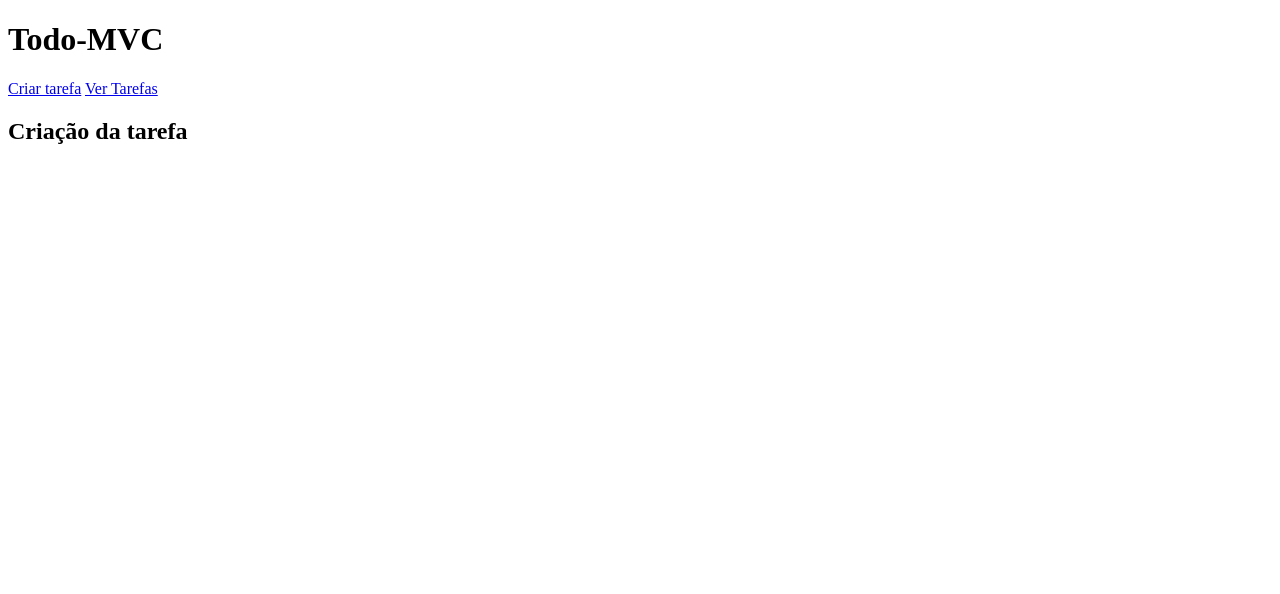
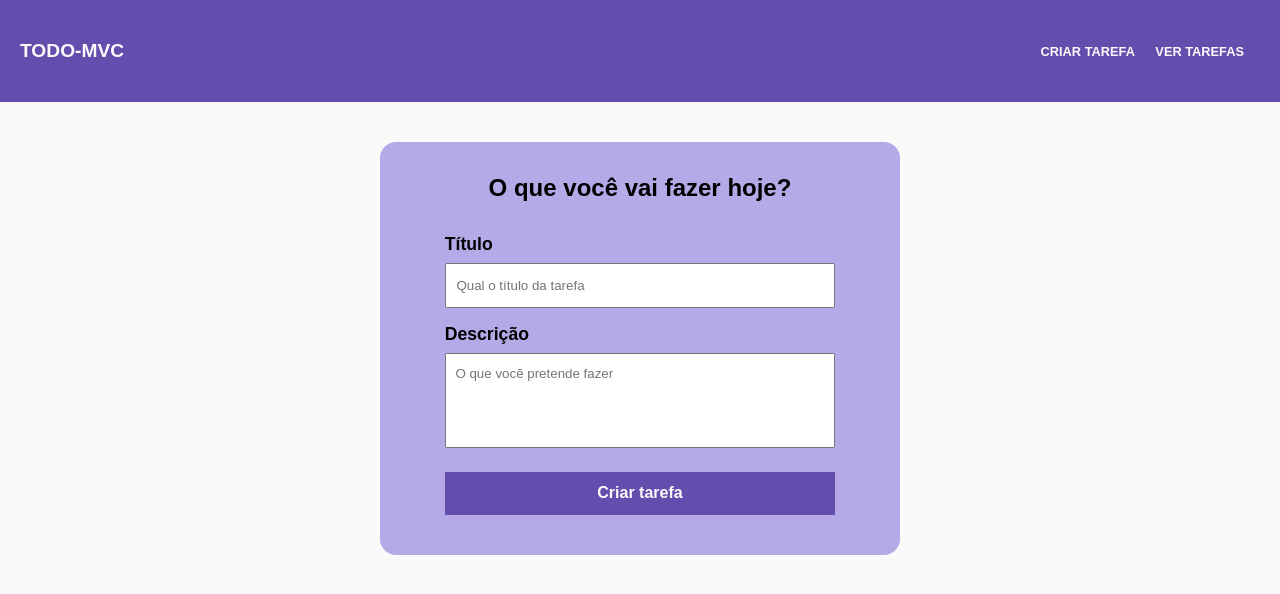
Before and after one commit to aleanrocha/nodejs-hc, a Node server app: page /tasks/add in a window 1280 px wide. Shown: the top 594 px of the page. Run offline with Node 20, Linux system fonts and the light colour scheme; some libraries are stand-ins or nearby versions.

Commit message:
estruturando e estilizando o form de tarefa

```diff
--- /dev/null
+++ b/09-mvc/public/css/styles.css
@@ -0,0 +1,127 @@
+* {
+  padding: 0;
+  margin: 0;
+  box-sizing: border-box;
+  font-family: Arial, Helvetica, sans-serif;
+}
+
+body {
+  width: 100%;
+  height: 100%;
+  background-color: #fafafa;
+}
+
+a {
+  color: #000;
+  text-decoration: none;
+}
+
+header {
+  padding: 40px 20px;
+  text-align: center;
+  background-color: #634ead;
+  color: #fafafa;
+
+  display: flex;
+  justify-content: space-between;
+  align-items: center;
+
+  > h1 {
+    font-size: 1.2rem;
+    text-transform: uppercase;
+  }
+
+  > nav a {
+    color: #fafafa;
+    margin-right: 1rem;
+    text-transform: uppercase;
+    font-size: 0.8rem;
+    font-weight: bold;
+  }
+}
+
+main {
+  padding: 40px 20px;
+  text-align: center;
+}
+
+.sec-form {
+  display: flex;
+  flex-direction: column;
+  gap: 2rem;
+  background-color: #b6a9e7;
+  padding: 2rem 1rem 1rem;
+  border-radius: 1rem;
+  width: 100%;
+  max-width: 520px;
+  margin: auto;
+
+  > h2 {
+    width: 80%;
+    margin: 0 auto;
+  }
+}
+
+.form {
+  display: flex;
+  flex-direction: column;
+  justify-content: center;
+  align-items: center;
+  gap: 1rem;
+  font-weight: bold;
+  font-size: 1.1rem;
+}
+
+.form-control {
+  display: grid;
+  text-align: left;
+  gap: 0.5rem;
+  width: 80%;
+
+  > input,
+  textarea {
+    padding: 0.8rem 0.6rem;
+    width: 100%;
+  }
+
+  > textarea {
+    height: 95px;
+    resize: none;
+  }
+
+  > input[type='text']:focus,
+  textarea:focus {
+    outline: 2px solid #634ead;
+  }
+
+  > input[type='submit'] {
+    background-color: #634ead;
+    color: #fafafa;
+    cursor: pointer;
+    margin: 0.5rem 0 1.5rem;
+    font-weight: bold;
+    font-size: 1rem;
+    border: none;
+    transition: 0.3s;
+  }
+
+  > input[type='submit']:hover {
+    background-color: #4d3d86;
+  }
+}
+
+@media screen and (max-width: 420px) {
+  header h1 {
+    font-size: 0.9rem;
+  }
+  header nav a {
+    font-size: 0.7rem;
+    margin-right: 0.5rem;
+  }
+  .sec-form h2 {
+    font-size: 1.4rem;
+  }
+  .form-control {
+    width: 95%;
+  }
+}
--- a/09-mvc/src/server.js
+++ b/09-mvc/src/server.js
@@ -12,7 +12,7 @@ const port = 3001
 server.use(express.urlencoded({ extended: true }))
 server.use(express.json())
 
-server.set(express.static('public'))
+server.use(express.static('public'))
 
 server.engine('handlebars', exhbs.engine())
 server.set('view engine', 'handlebars')
--- a/09-mvc/src/views/layouts/main.handlebars
+++ b/09-mvc/src/views/layouts/main.handlebars
@@ -3,6 +3,7 @@
 <head>
   <meta charset="UTF-8">
   <meta name="viewport" content="width=device-width, initial-scale=1.0">
+  <link rel="stylesheet" href="/css/styles.css">
   <title>Lista de tarefas - MVC</title>
 </head>
 <body>
--- a/09-mvc/src/views/tasks/create.handlebars
+++ b/09-mvc/src/views/tasks/create.handlebars
@@ -1,3 +1,28 @@
-<section class="create-task">
-  <h2>Criação da tarefa</h2>
+<section class='sec-form'>
+  <h2>O que você vai fazer hoje?</h2>
+  <form action='/tasks/create' method='post' class='form'>
+    <div class='form-control'>
+      <label for='title'>Título</label>
+      <input
+        type='text'
+        name='title'
+        id='title'
+        placeholder='Qual o título da tarefa'
+        required
+      />
+    </div>
+    <div class='form-control'>
+      <label for='description'>Descrição</label>
+      <textarea
+        type='text'
+        name='description'
+        id='description'
+        placeholder='O que vocẽ pretende fazer'
+        required
+      ></textarea>
+    </div>
+    <div class='form-control'>
+      <input type='submit' value='Criar tarefa' />
+    </div>
+  </form>
 </section>
```
